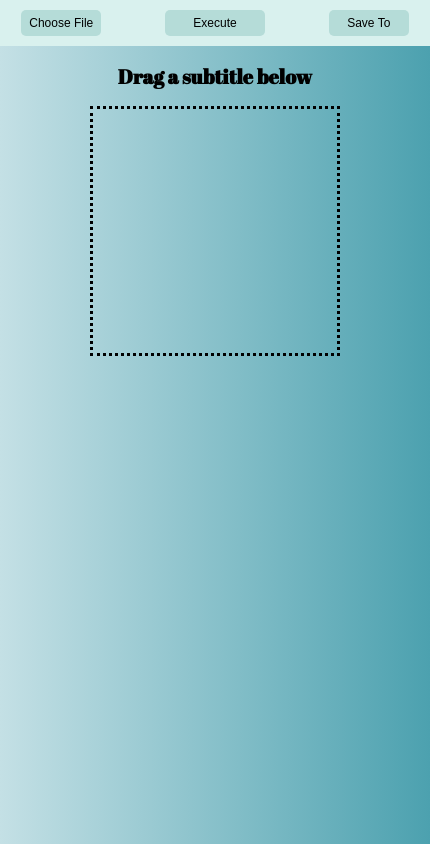
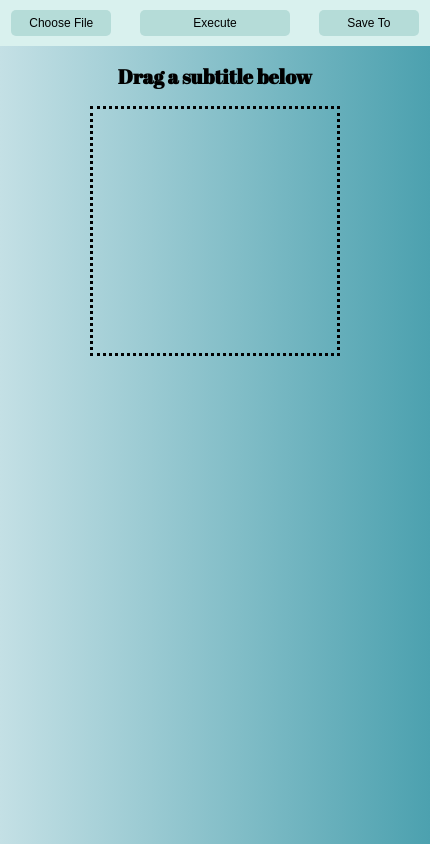
Before and after one commit to andrewsadowski/Subtitle-To-TSV, an Electron app: page src/index.html in a window 430 px wide. Drawn offline with Linux system fonts and the light colour scheme; no server answers; a web font is replaced by a local one.

Commit message:
updated sizing of buttons in actionBar

```diff
--- a/src/style.css
+++ b/src/style.css
@@ -50,7 +50,7 @@ button {
 #choose-file {
   grid-column: 1;
   justify-self: center;
-  min-width: 80px;
+  width: 100px;
 }
 
 /* #normalize-file {
@@ -62,13 +62,13 @@ button {
 #execute {
   grid-column: 2 / span 2;
   justify-self: center;
-  min-width: 100px;
+  width: 150px;
 }
 
 #save-file {
   grid-column: 4;
   justify-self: center;
-  min-width: 80px;
+  width: 100px;
 }
 
 button {
```
